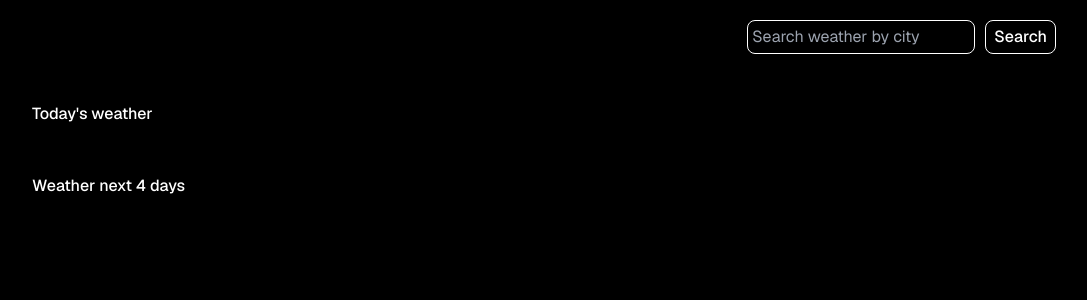
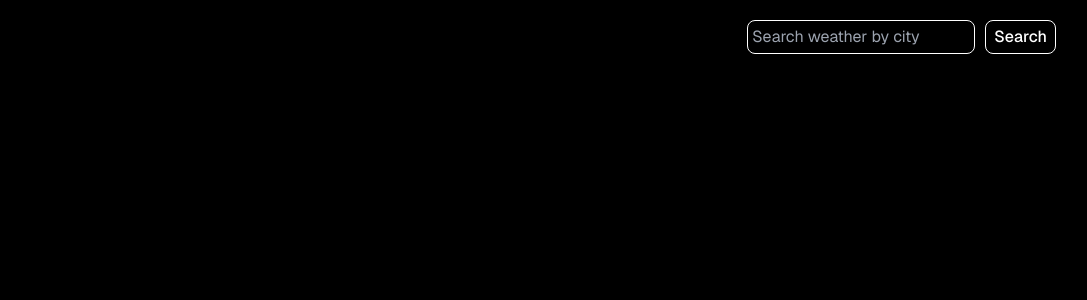
Before and after one commit to ninaevelina/sunny-days, a Next.js app: page / in a window 1280 px wide. Shown: the top 300 px of the page, without its empty margins (96-1183 px from the left). Built offline with nearby package versions, Linux system fonts and the light colour scheme.

Commit message:
refactor: adds fix to only show headers if there's weatherData

```diff
--- a/src/app/ui/weather-widget.tsx
+++ b/src/app/ui/weather-widget.tsx
@@ -41,16 +41,22 @@ export default function WeatherWidget() {
           loading={isloading}
         />
       </div>
+
       <div className="w-4/5 mx-auto flex flex-col gap-4">
+        {weatherData ? (
           <div>
             <h1 className="font-medium">Today&apos;s weather</h1>
           </div>
+        ) : null}
         <WeatherCard weatherData={weatherData} />
       </div>
+
       <div className="w-4/5 mx-auto flex flex-col gap-4">
+        {weatherData ? (
           <div>
             <h2 className="font-medium">Weather next 4 days</h2>
           </div>
+        ) : null}
         <div>{weatherData && <WeatherCardList items={weatherData.list} />}</div>
       </div>
     </section>
```
Lines whose indentation alone changed are shown as unchanged.
